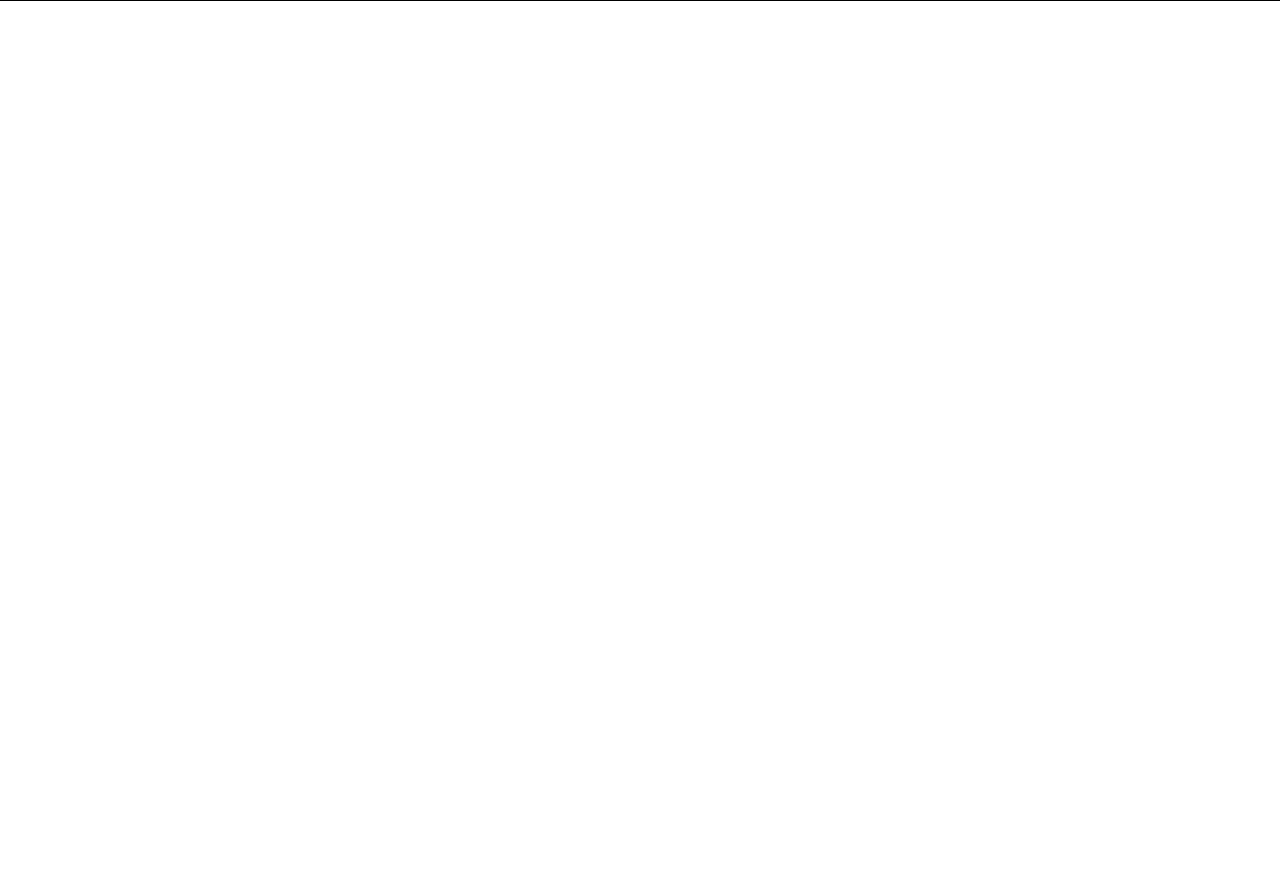
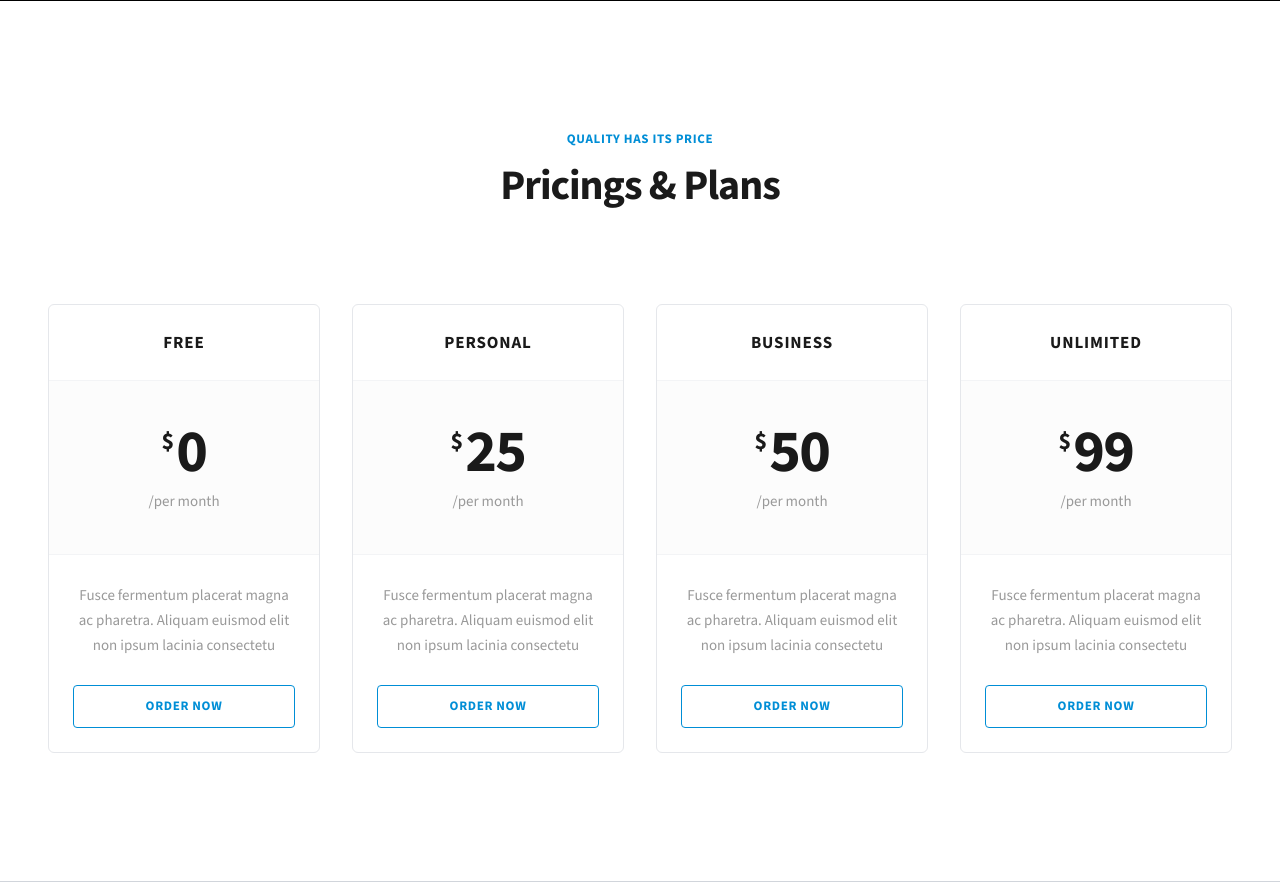
Before and after one commit to lamiakajal/lucid-landing-page, a Next.js app: page / in a window 1280 px wide. Shown: the part 3980-4862 px from the top of the page. Before the commit the page ends 3981 px from the top, so only its background shows below. Built offline with nearby package versions, Linux system fonts and the light colour scheme.

Commit message:
feat: build pricing and plans section

```diff
--- a/src/app/page.js
+++ b/src/app/page.js
@@ -5,6 +5,7 @@ import DeviceShowcase from '@/components/DeviceShowcase';
 import Customization from '@/components/Customization';
 import Testimonials from '@/components/Testimonials';
 import CallToAction from '@/components/CallToAction';
+import Pricing from '@/components/Pricing';
 
 export default function Home() {
   return (
@@ -16,6 +17,7 @@ export default function Home() {
       <Customization />
       <Testimonials />
       <CallToAction />
+      <Pricing />
     </main>
   );
 }
--- a/src/components/Pricing.jsx
+++ b/src/components/Pricing.jsx
@@ -0,0 +1,118 @@
+"use client";
+
+import { useState } from "react";
+import Link from "next/link";
+
+export default function Pricing() {
+  const [isHovered, setIsHovered] = useState(false);
+
+  const plans = [
+    {
+      id: 1,
+      name: "FREE",
+      price: "0",
+      period: "/per month",
+      desc: "Fusce fermentum placerat magna ac pharetra. Aliquam euismod elit non ipsum lacinia consectetu",
+    },
+    {
+      id: 2,
+      name: "PERSONAL",
+      price: "25",
+      period: "/per month",
+      desc: "Fusce fermentum placerat magna ac pharetra. Aliquam euismod elit non ipsum lacinia consectetu",
+    },
+    {
+      id: 3,
+      name: "BUSINESS",
+      price: "50",
+      period: "/per month",
+      desc: "Fusce fermentum placerat magna ac pharetra. Aliquam euismod elit non ipsum lacinia consectetu",
+    },
+    {
+      id: 4,
+      name: "UNLIMITED",
+      price: "99",
+      period: "/per month",
+      desc: "Fusce fermentum placerat magna ac pharetra. Aliquam euismod elit non ipsum lacinia consectetu",
+    },
+  ];
+
+  return (
+    <section
+      id="pricing"
+      onMouseEnter={() => setIsHovered(true)}
+      onMouseLeave={() => setIsHovered(false)}
+      onTouchStart={() => setIsHovered(true)}
+      className="py-24 sm:py-28 lg:py-32 bg-white scroll-mt-20 border-b border-[#d1d5db] transition-colors select-none"
+    >
+      <div className="container mx-auto px-4 sm:px-6 md:px-8 lg:px-12">
+        {/* Section Heading Area */}
+        <div className="text-center mb-16 sm:mb-20">
+          <span className="text-[#008ed6] text-[13px] font-bold uppercase tracking-wider block mb-3">
+            QUALITY HAS ITS PRICE
+          </span>
+
+          <div className="relative inline-block">
+            <h2 className="text-3xl sm:text-4xl lg:text-[42px] font-bold text-[#1a1a1a] tracking-tight pb-3 sm:pb-4">
+              Pricings & Plans
+            </h2>
+            <span
+              className={`absolute bottom-0 left-0 w-full h-[2.5px] bg-[#008ed6] transition-transform duration-600 ease-in-out origin-center pointer-events-none ${
+                isHovered ? "scale-x-100" : "scale-x-0"
+              }`}
+            ></span>
+          </div>
+        </div>
+
+        {/* 4 Cards Grid */}
+        <div className="grid grid-cols-1 sm:grid-cols-2 lg:grid-cols-4 gap-6 lg:gap-8">
+          {plans.map((plan) => (
+            <div
+              key={plan.id}
+              className="group flex flex-col justify-between bg-white border border-gray-200 rounded-md text-center transition-all duration-300 ease-in-out hover:-translate-y-2 hover:shadow-xl hover:border-[#008ed6]"
+            >
+              <div>
+                {/* Plan Header */}
+                <div className="py-6 border-b border-gray-100 group-hover:bg-[#fbfdff] transition-colors rounded-t-md">
+                  <h3 className="text-[17px] font-bold tracking-wider text-[#1a1a1a] uppercase group-hover:text-[#008ed6] transition-colors">
+                    {plan.name}
+                  </h3>
+                </div>
+
+                {/* Price Display */}
+                <div className="py-8 sm:py-10 border-b border-gray-100 bg-[#fafafa]/50 group-hover:bg-white transition-colors">
+                  <div className="flex justify-center items-start text-[#1a1a1a]">
+                    <span className="text-2xl font-bold mt-1 mr-0.5">$</span>
+                    <span className="text-5xl lg:text-6xl font-extrabold tracking-tight">
+                      {plan.price}
+                    </span>
+                  </div>
+                  <p className="text-gray-400 text-[13px] mt-2 font-normal">
+                    {plan.period}
+                  </p>
+                </div>
+
+                {/* Plan Description */}
+                <div className="p-6 sm:p-7">
+                  <p className="text-gray-500 text-[14px] leading-relaxed">
+                    {plan.desc}
+                  </p>
+                </div>
+              </div>
+
+              {/* Action Button */}
+              <div className="p-6 pt-0">
+                <Link
+                  href="#contact"
+                  className="block w-full py-2.5 px-4 text-[13px] font-bold text-[#008ed6] uppercase tracking-wider border border-[#008ed6] rounded transition-all duration-300 group-hover:bg-[#008ed6] group-hover:text-white group-hover:shadow-md"
+                >
+                  ORDER NOW
+                </Link>
+              </div>
+            </div>
+          ))}
+        </div>
+      </div>
+    </section>
+  );
+}
```
